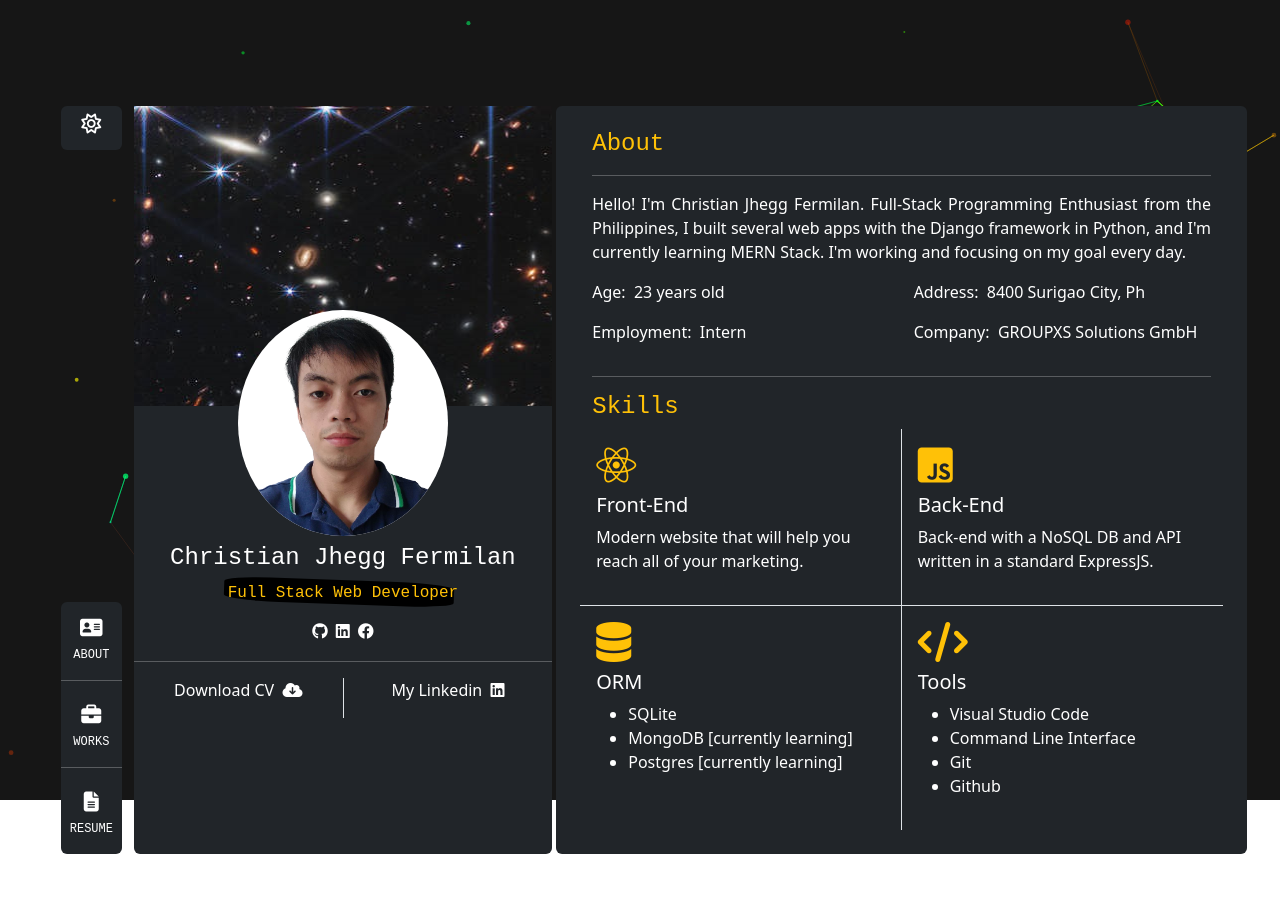
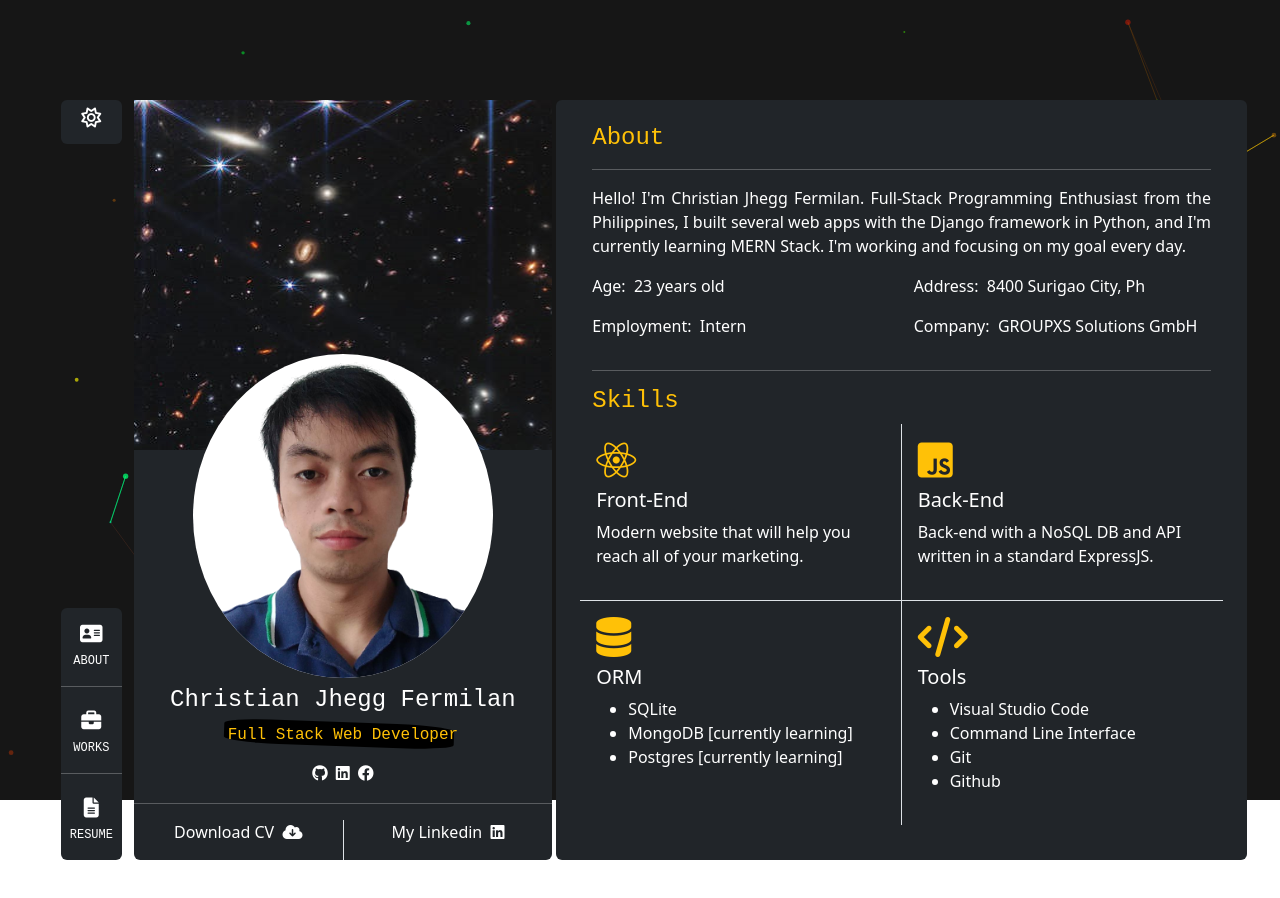
Before and after one commit to Donjheggo/Portfolio, a React (Vite) app: page / in a window 1280 px wide. Shown: the top 898 px of the page. Built offline with nearby package versions, Linux system fonts and the light colour scheme.

Commit message:
containers fixed

```diff
--- a/public/css/style.css
+++ b/public/css/style.css
@@ -19,6 +19,7 @@ a:hover{
     margin-top: -6rem;
     background-color: white;
     border-radius: 100%;
+    width: 300px;
 }
 
 
@@ -100,9 +101,10 @@ a:hover{
         border-radius: .375rem;
     }
     .responsive-outlet{
-        overflow-y: auto;
+        overflow-y: scroll;
         min-width: 55%;
-        max-height: 100%;
+        min-height: 100%;
+        max-height: 768px;
     }
 
 }
@@ -110,6 +112,6 @@ a:hover{
 .bg-image{
     background-image: url("/images/coverphoto.jpg");
     width: 100%;
-    height: 300px;
+    height: 350px;
     object-fit: cover;
 }
--- a/src/components/Me.jsx
+++ b/src/components/Me.jsx
@@ -8,12 +8,12 @@ const Me = () => {
 
   return (
 
-      <div className='me d-flex flex-column Tilt-inner'>
+      <div className='me d-flex flex-column'>
         <div className='bg-image'>
           {/* <img src={coverPhoto} className='rounded' width="100%" style={{objectFit: 'contain'}}/> */}
         </div>
         <div className="text-center">
-          <img src={myPhoto} className="w-50 my-photo"/>
+          <img src={myPhoto} className="my-photo"/>
         </div>
         <div className='text-center'>
           <HackerText text="Christian Jhegg Fermilan" />
--- a/src/components/Project.jsx
+++ b/src/components/Project.jsx
@@ -4,7 +4,7 @@ const Project = (props) => {
   return (
         <>
             <div>
-              <img src={props.image} width="100%" height="150px" className='rounded'/>
+              <img src={props.image} width="100%" height="200px" className='rounded'/>
               </div>
               <div className='text-center'>
               <h5>{props.name}</h5>
```
